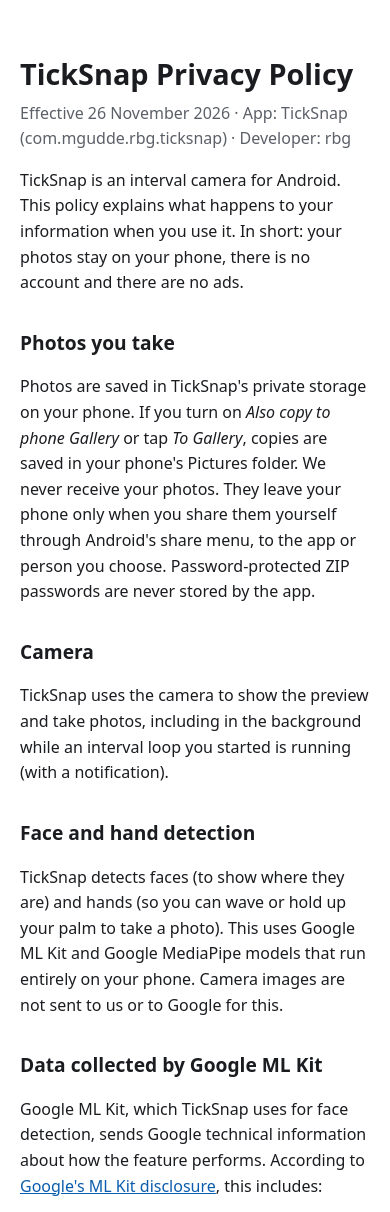
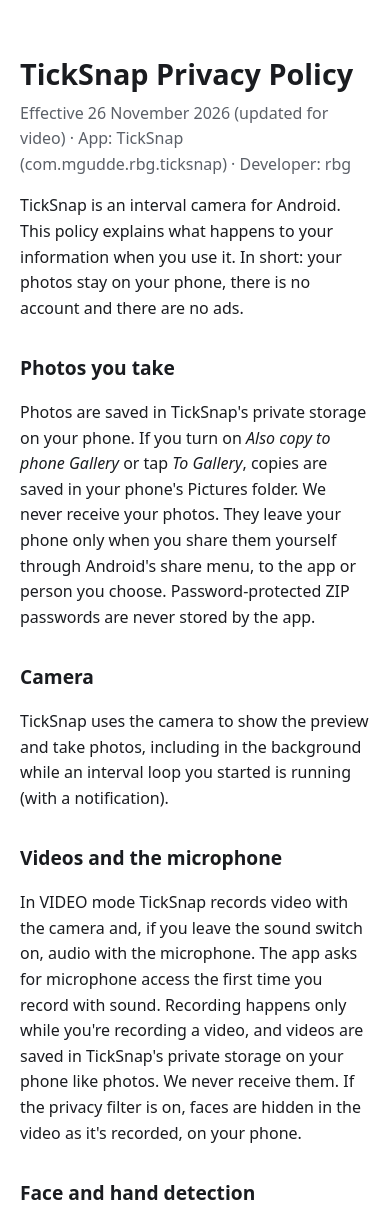
Before and after one commit to ravindrabg/ticksnap-site, a plain HTML site: page privacy-policy.html in a window 390 px wide. Shown: the top 1212 px of the page. Drawn offline with Linux system fonts and the light colour scheme.

Commit message:
Privacy policy: video and microphone

```diff
--- a/privacy-policy.html
+++ b/privacy-policy.html
@@ -21,7 +21,7 @@
 </head>
 <body>
 <h1>TickSnap Privacy Policy</h1>
-<p class="meta">Effective 26 November 2026 · App: TickSnap (com.mgudde.rbg.ticksnap) · Developer: rbg</p>
+<p class="meta">Effective 26 November 2026 (updated for video) · App: TickSnap (com.mgudde.rbg.ticksnap) · Developer: rbg</p>
 
 <p>TickSnap is an interval camera for Android. This policy explains what happens to your information when you use it. In short: your photos stay on your phone, there is no account and there are no ads.</p>
 
@@ -30,6 +30,9 @@
 
 <h2>Camera</h2>
 <p>TickSnap uses the camera to show the preview and take photos, including in the background while an interval loop you started is running (with a notification).</p>
+
+<h2>Videos and the microphone</h2>
+<p>In VIDEO mode TickSnap records video with the camera and, if you leave the sound switch on, audio with the microphone. The app asks for microphone access the first time you record with sound. Recording happens only while you're recording a video, and videos are saved in TickSnap's private storage on your phone like photos. We never receive them. If the privacy filter is on, faces are hidden in the video as it's recorded, on your phone.</p>
 
 <h2>Face and hand detection</h2>
 <p>TickSnap detects faces (to show where they are) and hands (so you can wave or hold up your palm to take a photo). This uses Google ML Kit and Google MediaPipe models that run entirely on your phone. Camera images are not sent to us or to Google for this.</p>
@@ -54,7 +57,7 @@
 <h2>What we don't do</h2>
 <ul>
   <li>We don't run servers, collect analytics of our own, or show ads.</li>
-  <li>We don't access your location, contacts, microphone or other apps' files.</li>
+  <li>We don't access your location, contacts or other apps' files, and the microphone only while you record a video with sound.</li>
   <li>We don't sell or share personal information.</li>
 </ul>
 
```
